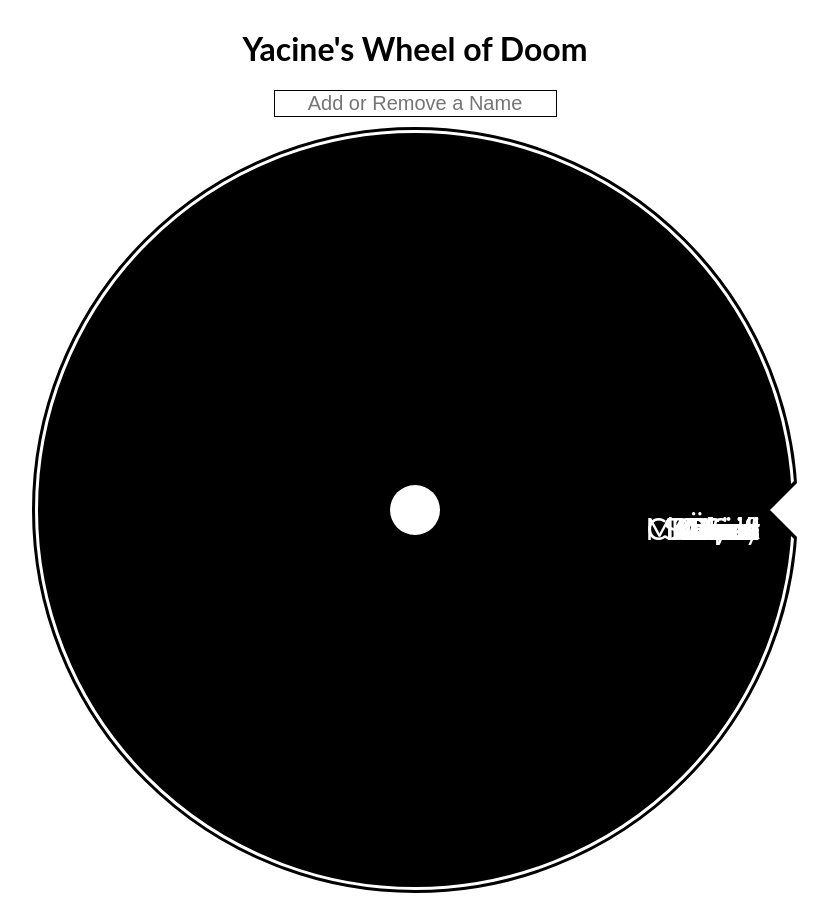
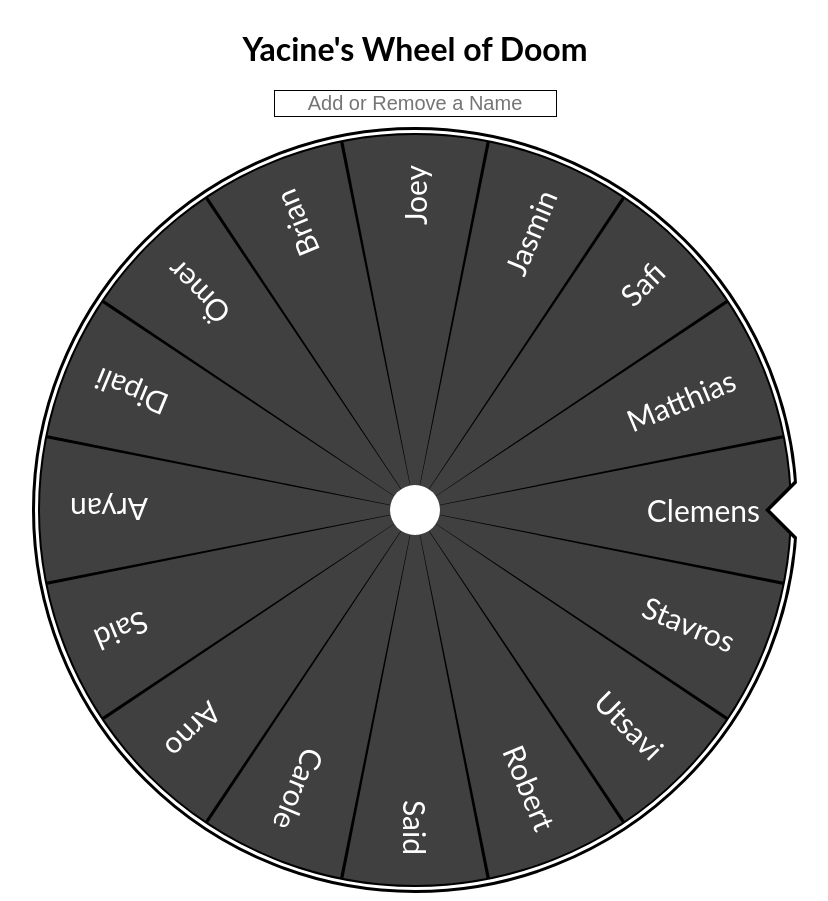
Before and after one commit to MatthiasvsGitHub/wheel-of-doom, a React (Create React App) app: page / in a window 1280 px wide. Shown: the whole page, without its empty margins (225-1053 px from the left). Built offline with nearby package versions, Linux system fonts and the light colour scheme.

Commit message:
small test

```diff
--- a/src/components/wheel/index.css
+++ b/src/components/wheel/index.css
@@ -6,6 +6,8 @@
   --wheel-color: #000000;
   --neutral-color: white;
   --PI: 3.14159265358979;
+  --nb-item: 1;
+  --item-nb: 1;
   --selected-item: 1;
   --nb-turn: 2;
   --spinning-duration: 6s;
@@ -71,7 +73,7 @@
 
 .wheel.spinning {
   transition: transform var(--spinning-duration);
-  transform: rotate(calc(var(--nb-turn) * 360deg + (-360deg * var(--selected-item) / var(0, 1))));
+  transform: rotate(calc(var(--nb-turn) * 360deg + (-360deg * var(--selected-item) / var(--nb-item, 1))));
 }
 
 /* Center of the wheel */
@@ -100,7 +102,7 @@
   left: 50%;
   width: 50%;
   transform-origin: center left;
-  transform: translateY(-50%) rotate(calc(var(0) * (360deg / var(0, 1))));
+  transform: translateY(-50%) rotate(calc(var(--item-nb) * (360deg / var(--nb-item, 1))));
 
   /* text */
   color: var(--neutral-color);
@@ -127,7 +129,7 @@
 
 
   --slice-max-width: calc(var(--PI) * var(--wheel-size) + var(--wheel-size) / 2);
-  --slice-width: calc((var(--slice-max-width) / var(0)) - var(--wheel-slice-spacing));
+  --slice-width: calc((var(--slice-max-width) / var(--nb-item)) - var(--wheel-slice-spacing));
   border: solid transparent calc(var(--slice-width) / 2);
   border-left: solid transparent 0px;
   border-right: solid var(--neutral-color) calc(var(--wheel-size) / 2);
```
